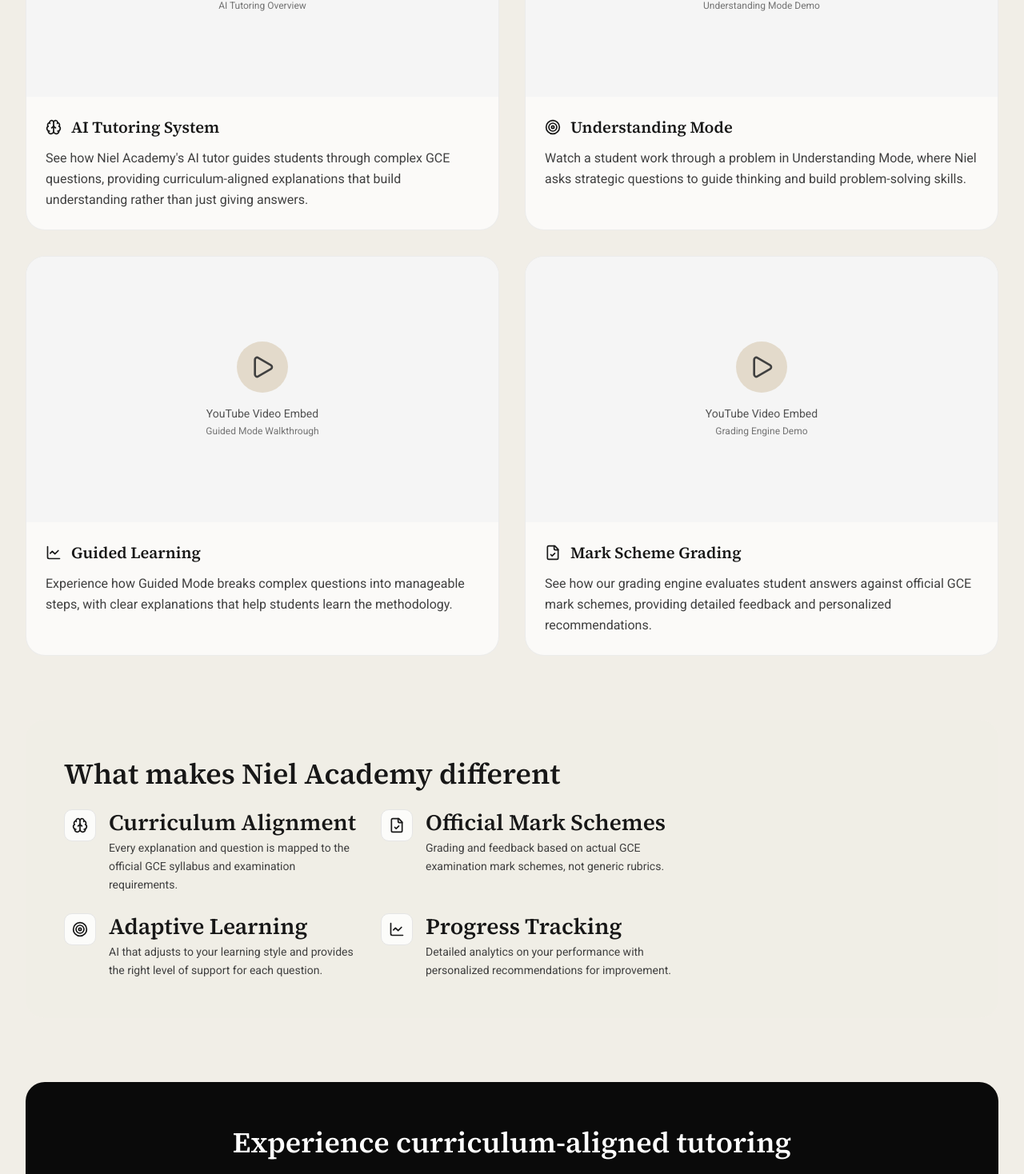
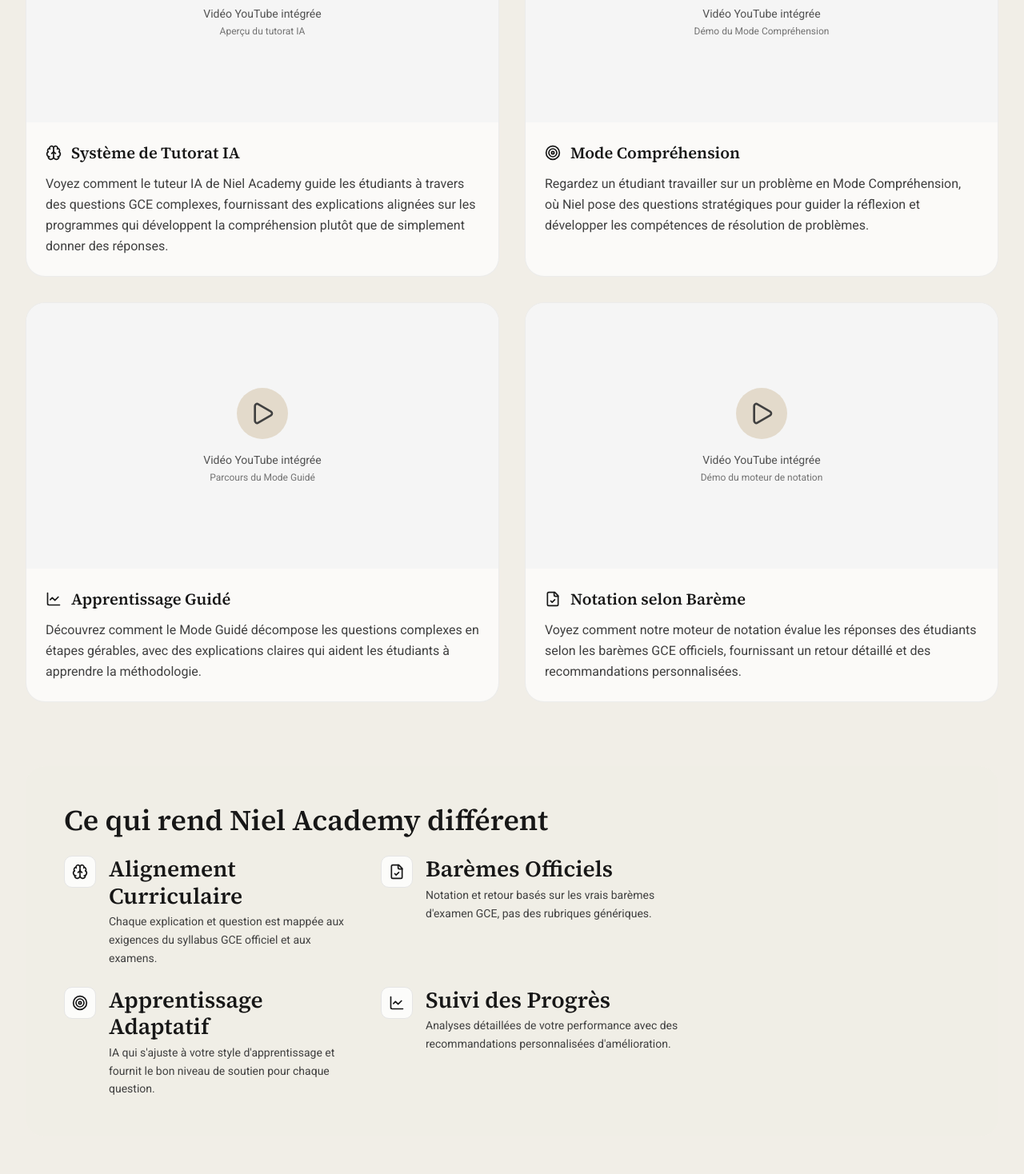
Before and after one commit to othnielche/niel-academy-landing, a React (Vite) app: page /fr/demo in a window 1280 px wide. Shown: the part 613-2081 px from the top of the page at 80% size. Built offline with nearby package versions, Linux system fonts and the light colour scheme.

Commit message:
Update English and French locale files with new video labels and descriptions; enhance Demo page to utilize translation hooks for dynamic content rendering; improve Home page link styling for better user interaction.

```diff
--- a/src/locales/en.json
+++ b/src/locales/en.json
@@ -12,19 +12,24 @@
     "title": "See Niel Academy in action",
     "description": "Watch how our curriculum-aligned AI tutoring system helps students master GCE concepts through Understanding Mode, Guided Mode, and personalized feedback.",
     "videos": {
+      "embedPlaceholder": "YouTube Video Embed",
       "aiTutoring": {
+        "label": "AI Tutoring Overview",
         "title": "AI Tutoring System",
         "description": "See how Niel Academy's AI tutor guides students through complex GCE questions, providing curriculum-aligned explanations that build understanding rather than just giving answers."
       },
       "understandingMode": {
+        "label": "Understanding Mode Demo",
         "title": "Understanding Mode",
         "description": "Watch a student work through a problem in Understanding Mode, where Niel asks strategic questions to guide thinking and build problem-solving skills."
       },
       "guidedLearning": {
+        "label": "Guided Mode Walkthrough",
         "title": "Guided Learning",
         "description": "Experience how Guided Mode breaks complex questions into manageable steps, with clear explanations that help students learn the methodology."
       },
       "grading": {
+        "label": "Grading Engine Demo",
         "title": "Mark Scheme Grading",
         "description": "See how our grading engine evaluates student answers against official GCE mark schemes, providing detailed feedback and personalized recommendations."
       }
--- a/src/locales/fr.json
+++ b/src/locales/fr.json
@@ -12,19 +12,24 @@
     "title": "Voyez Niel Academy en action",
     "description": "Regardez comment notre système de tutorat IA aligné sur les programmes aide les étudiants à maîtriser les concepts GCE à travers le Mode Compréhension, le Mode Guidé, et le retour personnalisé.",
     "videos": {
+      "embedPlaceholder": "Vidéo YouTube intégrée",
       "aiTutoring": {
+        "label": "Aperçu du tutorat IA",
         "title": "Système de Tutorat IA",
         "description": "Voyez comment le tuteur IA de Niel Academy guide les étudiants à travers des questions GCE complexes, fournissant des explications alignées sur les programmes qui développent la compréhension plutôt que de simplement donner des réponses."
       },
       "understandingMode": {
+        "label": "Démo du Mode Compréhension",
         "title": "Mode Compréhension",
         "description": "Regardez un étudiant travailler sur un problème en Mode Compréhension, où Niel pose des questions stratégiques pour guider la réflexion et développer les compétences de résolution de problèmes."
       },
       "guidedLearning": {
+        "label": "Parcours du Mode Guidé",
         "title": "Apprentissage Guidé",
         "description": "Découvrez comment le Mode Guidé décompose les questions complexes en étapes gérables, avec des explications claires qui aident les étudiants à apprendre la méthodologie."
       },
       "grading": {
+        "label": "Démo du moteur de notation",
         "title": "Notation selon Barème",
         "description": "Voyez comment notre moteur de notation évalue les réponses des étudiants selon les barèmes GCE officiels, fournissant un retour détaillé et des recommandations personnalisées."
       }
--- a/src/pages/Demo.tsx
+++ b/src/pages/Demo.tsx
@@ -1,6 +1,10 @@
 import { Play, Brain, FileCheck, Target, LineChart } from 'lucide-react';
+import { useTranslation } from 'react-i18next';
+import { site } from '@/lib/site';
 
 export function Demo() {
+  const { t } = useTranslation();
+
   return (
     <div className="w-full">
       {/* Hero */}
@@ -8,10 +12,10 @@
         <div className="mx-auto max-w-7xl px-4 sm:px-6 lg:px-8 py-16 lg:py-24">
           <div className="max-w-3xl">
             <h1 className="text-4xl sm:text-5xl lg:text-6xl text-neutral-900 tracking-tight">
-              See Niel Academy in action
+              {t('demo.title')}
             </h1>
             <p className="mt-5 text-lg sm:text-xl text-neutral-700 leading-relaxed">
-              Watch how our curriculum-aligned AI tutoring system helps students master GCE concepts through Understanding Mode, Guided Mode, and personalized feedback.
+              {t('demo.description')}
             </p>
           </div>
         </div>
@@ -28,17 +32,17 @@
                 <div className="size-16 rounded-full bg-brand-card flex items-center justify-center mx-auto mb-4">
                   <Play className="size-8 text-neutral-700" />
                 </div>
-                <p className="text-neutral-600 text-sm">YouTube Video Embed</p>
-                <p className="text-neutral-500 text-xs mt-1">AI Tutoring Overview</p>
+                <p className="text-neutral-600 text-sm">{t('demo.videos.embedPlaceholder')}</p>
+                <p className="text-neutral-500 text-xs mt-1">{t('demo.videos.aiTutoring.label')}</p>
               </div>
             </div>
             <div className="p-6">
               <div className="flex items-center gap-3 mb-3">
                 <Brain className="size-5 text-neutral-900" />
-                <h3 className="text-xl font-semibold text-neutral-900">AI Tutoring System</h3>
+                <h3 className="text-xl font-semibold text-neutral-900">{t('demo.videos.aiTutoring.title')}</h3>
               </div>
               <p className="text-neutral-700 leading-relaxed">
-                See how Niel Academy's AI tutor guides students through complex GCE questions, providing curriculum-aligned explanations that build understanding rather than just giving answers.
+                {t('demo.videos.aiTutoring.description')}
               </p>
             </div>
           </div>
@@ -50,17 +54,17 @@
                 <div className="size-16 rounded-full bg-brand-card flex items-center justify-center mx-auto mb-4">
                   <Play className="size-8 text-neutral-700" />
                 </div>
-                <p className="text-neutral-600 text-sm">YouTube Video Embed</p>
-                <p className="text-neutral-500 text-xs mt-1">Understanding Mode Demo</p>
+                <p className="text-neutral-600 text-sm">{t('demo.videos.embedPlaceholder')}</p>
+                <p className="text-neutral-500 text-xs mt-1">{t('demo.videos.understandingMode.label')}</p>
               </div>
             </div>
             <div className="p-6">
               <div className="flex items-center gap-3 mb-3">
                 <Target className="size-5 text-neutral-900" />
-                <h3 className="text-xl font-semibold text-neutral-900">Understanding Mode</h3>
+                <h3 className="text-xl font-semibold text-neutral-900">{t('demo.videos.understandingMode.title')}</h3>
               </div>
               <p className="text-neutral-700 leading-relaxed">
-                Watch a student work through a problem in Understanding Mode, where Niel asks strategic questions to guide thinking and build problem-solving skills.
+                {t('demo.videos.understandingMode.description')}
               </p>
             </div>
           </div>
@@ -72,17 +76,17 @@
                 <div className="size-16 rounded-full bg-brand-card flex items-center justify-center mx-auto mb-4">
                   <Play className="size-8 text-neutral-700" />
                 </div>
-                <p className="text-neutral-600 text-sm">YouTube Video Embed</p>
-                <p className="text-neutral-500 text-xs mt-1">Guided Mode Walkthrough</p>
+                <p className="text-neutral-600 text-sm">{t('demo.videos.embedPlaceholder')}</p>
+                <p className="text-neutral-500 text-xs mt-1">{t('demo.videos.guidedLearning.label')}</p>
               </div>
             </div>
             <div className="p-6">
               <div className="flex items-center gap-3 mb-3">
                 <LineChart className="size-5 text-neutral-900" />
-                <h3 className="text-xl font-semibold text-neutral-900">Guided Learning</h3>
+                <h3 className="text-xl font-semibold text-neutral-900">{t('demo.videos.guidedLearning.title')}</h3>
               </div>
               <p className="text-neutral-700 leading-relaxed">
-                Experience how Guided Mode breaks complex questions into manageable steps, with clear explanations that help students learn the methodology.
+                {t('demo.videos.guidedLearning.description')}
               </p>
             </div>
           </div>
@@ -94,17 +98,17 @@
                 <div className="size-16 rounded-full bg-brand-card flex items-center justify-center mx-auto mb-4">
                   <Play className="size-8 text-neutral-700" />
                 </div>
-                <p className="text-neutral-600 text-sm">YouTube Video Embed</p>
-                <p className="text-neutral-500 text-xs mt-1">Grading Engine Demo</p>
+                <p className="text-neutral-600 text-sm">{t('demo.videos.embedPlaceholder')}</p>
+                <p className="text-neutral-500 text-xs mt-1">{t('demo.videos.grading.label')}</p>
               </div>
             </div>
             <div className="p-6">
               <div className="flex items-center gap-3 mb-3">
                 <FileCheck className="size-5 text-neutral-900" />
-                <h3 className="text-xl font-semibold text-neutral-900">Mark Scheme Grading</h3>
+                <h3 className="text-xl font-semibold text-neutral-900">{t('demo.videos.grading.title')}</h3>
               </div>
               <p className="text-neutral-700 leading-relaxed">
-                See how our grading engine evaluates student answers against official GCE mark schemes, providing detailed feedback and personalized recommendations.
+                {t('demo.videos.grading.description')}
               </p>
             </div>
           </div>
@@ -117,7 +121,7 @@
         <div className="rounded-3xl bg-brand-background/60 p-8 lg:p-12">
           <div className="max-w-3xl">
             <h2 className="text-3xl sm:text-4xl text-neutral-900 mb-6">
-              What makes Niel Academy different
+              {t('demo.features.title')}
             </h2>
 
             <div className="grid grid-cols-1 md:grid-cols-2 gap-6">
@@ -126,9 +130,9 @@
                   <Brain className="size-5 text-neutral-900" />
                 </div>
                 <div>
-                  <h3 className="font-semibold text-neutral-900 mb-1">Curriculum Alignment</h3>
+                  <h3 className="font-semibold text-neutral-900 mb-1">{t('demo.features.curriculumAlignment.title')}</h3>
                   <p className="text-neutral-700 text-sm leading-relaxed">
-                    Every explanation and question is mapped to the official GCE syllabus and examination requirements.
+                    {t('demo.features.curriculumAlignment.description')}
                   </p>
                 </div>
               </div>
@@ -138,9 +142,9 @@
                   <FileCheck className="size-5 text-neutral-900" />
                 </div>
                 <div>
-                  <h3 className="font-semibold text-neutral-900 mb-1">Official Mark Schemes</h3>
+                  <h3 className="font-semibold text-neutral-900 mb-1">{t('demo.features.markSchemes.title')}</h3>
                   <p className="text-neutral-700 text-sm leading-relaxed">
-                    Grading and feedback based on actual GCE examination mark schemes, not generic rubrics.
+                    {t('demo.features.markSchemes.description')}
                   </p>
                 </div>
               </div>
@@ -150,9 +154,9 @@
                   <Target className="size-5 text-neutral-900" />
                 </div>
                 <div>
-                  <h3 className="font-semibold text-neutral-900 mb-1">Adaptive Learning</h3>
+                  <h3 className="font-semibold text-neutral-900 mb-1">{t('demo.features.adaptiveLearning.title')}</h3>
                   <p className="text-neutral-700 text-sm leading-relaxed">
-                    AI that adjusts to your learning style and provides the right level of support for each question.
+                    {t('demo.features.adaptiveLearning.description')}
                   </p>
                 </div>
               </div>
@@ -162,9 +166,9 @@
                   <LineChart className="size-5 text-neutral-900" />
                 </div>
                 <div>
-                  <h3 className="font-semibold text-neutral-900 mb-1">Progress Tracking</h3>
+                  <h3 className="font-semibold text-neutral-900 mb-1">{t('demo.features.progressTracking.title')}</h3>
                   <p className="text-neutral-700 text-sm leading-relaxed">
-                    Detailed analytics on your performance with personalized recommendations for improvement.
+                    {t('demo.features.progressTracking.description')}
                   </p>
                 </div>
               </div>
@@ -177,13 +181,13 @@
       <section className="mx-auto max-w-7xl px-4 sm:px-6 lg:px-8 pb-20">
         <div className="rounded-3xl bg-neutral-950 text-white overflow-hidden relative">
           <div className="relative p-10 lg:p-14 text-center">
-            <h2 className="text-3xl sm:text-4xl">Experience curriculum-aligned tutoring</h2>
+            <h2 className="text-3xl sm:text-4xl">{t('demo.cta.title')}</h2>
             <p className="mt-4 text-white/80 leading-relaxed max-w-2xl mx-auto">
-              Download Niel Academy and start studying with AI tutoring designed specifically for GCE preparation.
+              {t('demo.cta.description')}
             </p>
             <div className="mt-8">
               <a
-                href="https://play.google.com/store/apps/details?id=com.nielacademy"
+                href={site.playStoreUrl}
                 target="_blank"
                 rel="noopener noreferrer"
                 className="inline-flex"
--- a/src/pages/Home.tsx
+++ b/src/pages/Home.tsx
@@ -61,17 +61,17 @@
                 </a>
                 <Link
                   to="/demo"
-                  className="inline-flex items-center gap-2 text-sm font-semibold text-neutral-800 hover:text-neutral-950 transition-colors"
+                  className="inline-flex items-center gap-2 text-sm font-semibold  text-neutral-800 px-4 py-2 hover:text-neutral-950 transition-colors hover:border-2 hover:border-brand-card hover:bg-brand-card/10 hover:rounded-full hover:px-4 hover:py-2 hover:animate-pulse"
                 >
                   <Play className="size-4" />
                   {t('hero.watchDemo')}
                 </Link>
-                <Link
+                {/* <Link
                   to="/about"
                   className="inline-flex items-center gap-2 text-sm font-semibold text-neutral-800 hover:text-neutral-950 transition-colors"
                 >
                   {t('hero.ourMission')} <MoveRight className="size-4" />
-                </Link>
+                </Link> */}
               </div>
 
               <div className="mt-10 grid grid-cols-1 sm:grid-cols-3 gap-3 max-w-xl">
```
